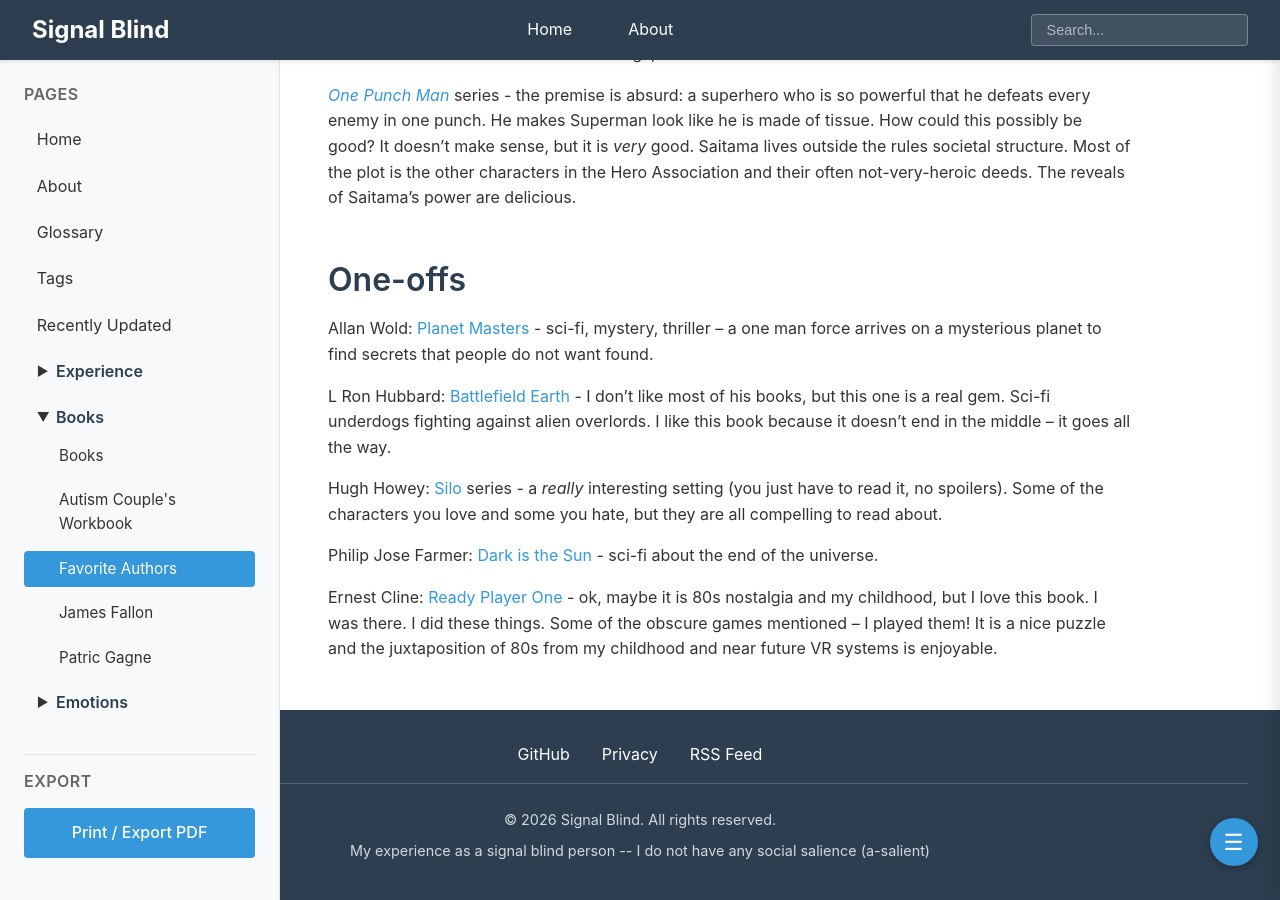
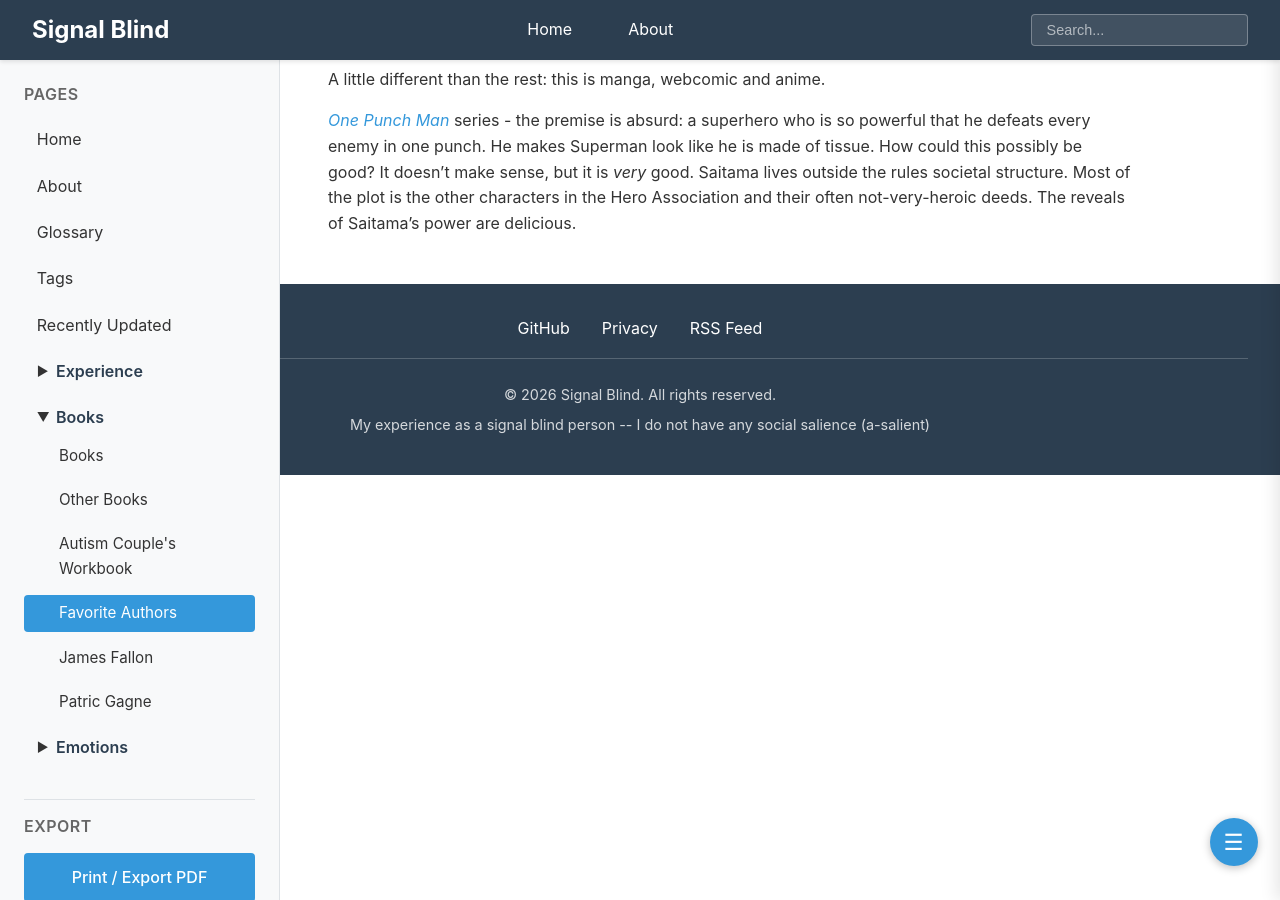
Before and after one commit to SignalBlind/SignalBlind.github.io, a Jekyll site: the page built from Books/Favorite Authors.md, in a window 1280 px wide and 900 px high, scrolled down 7395 px. Built offline with Jekyll 4.4.1, drawn with Linux system fonts in a browser that asks for light colours; comment, search, counter and statistics services are not loaded; some of the changed text lies outside the part shown.

Commit message:
split one offs -> other books

```diff
--- a/Books/Favorite Authors.md
+++ b/Books/Favorite Authors.md
@@ -1,9 +1,9 @@
 ---
+permalink: /Books/Favorite_Authors/
 layout: page
 title: Favorite Authors
 ---
-Some of my favorite authors, their books and why I like them.  I read for pleasure.
-
+Some of my favorite authors, their books and why I like them.  I read for pleasure.  See some miscellaneous [Other Books](Other%20Books.md).
 ## [Brandon Sanderson](https://www.amazon.com/stores/Brandon-Sanderson/author/B001IGFHW6)
 Tags: System Discovery, High Competence
 
@@ -189,14 +189,3 @@
 A little different than the rest: this is manga, webcomic and anime.
 
 *[One Punch Man](https://www.amazon.com/One-Punch-Man/dp/B07JK95JJH)* series - the premise is absurd:  a superhero who is so powerful that he defeats every enemy in one punch.  He makes Superman look like he is made of tissue.  How could this possibly be good?  It doesn't make sense, but it is *very* good.  Saitama lives outside the rules societal structure.  Most of the plot is the other characters in the Hero Association and their often not-very-heroic deeds.  The reveals of Saitama's power are delicious.
-## One-offs
-
-Allan Wold: [Planet Masters](https://www.amazon.com/gp/product/B00B2EGG5G) - sci-fi, mystery, thriller -- a one man force arrives on a mysterious planet to find secrets that people do not want found.
-
-L Ron Hubbard: [Battlefield Earth](https://www.amazon.com/Battlefield-Earth-Invasion-Post-Apocalyptic-Desperate-ebook/dp/B01B41I4NI) - I don't like most of his books, but this one is a real gem.  Sci-fi underdogs fighting against alien overlords.  I like this book because it doesn't end in the middle -- it goes all the way.
-
-Hugh Howey: [Silo](https://www.amazon.com/Silo-Saga-Omnibus-Shift-Stories-ebook/dp/B088BBLMGS) series - a *really* interesting setting (you just have to read it, no spoilers).  Some of the characters you love and some you hate, but they are all compelling to read about.
-
-Philip Jose Farmer: [Dark is the Sun](https://www.amazon.com/Three-Powerful-Science-Fiction-Classics-ebook/dp/B0732JT62D) - sci-fi about the end of the universe.
-
-Ernest Cline: [Ready Player One](https://www.amazon.com/Ready-Player-One-Ernest-Cline-ebook/dp/B004J4WKUQ) - ok, maybe it is 80s nostalgia and my childhood, but I love this book.  I was there.  I did these things.  Some of the obscure games mentioned -- I played them!  It is a nice puzzle and the juxtaposition of 80s from my childhood and near future VR systems is enjoyable.
```
Also changed, not shown: Books/Autism Couple's Workbook.md (+1 -0 lines), Books/James Fallon - Psychopath.md (+1 -0 lines), Books/Other Books.md (added, +50 -0 lines), Books/Patric Gagne - Sociopath.md (+1 -0 lines), Books/index.md (renamed from Books/index.md.md).
